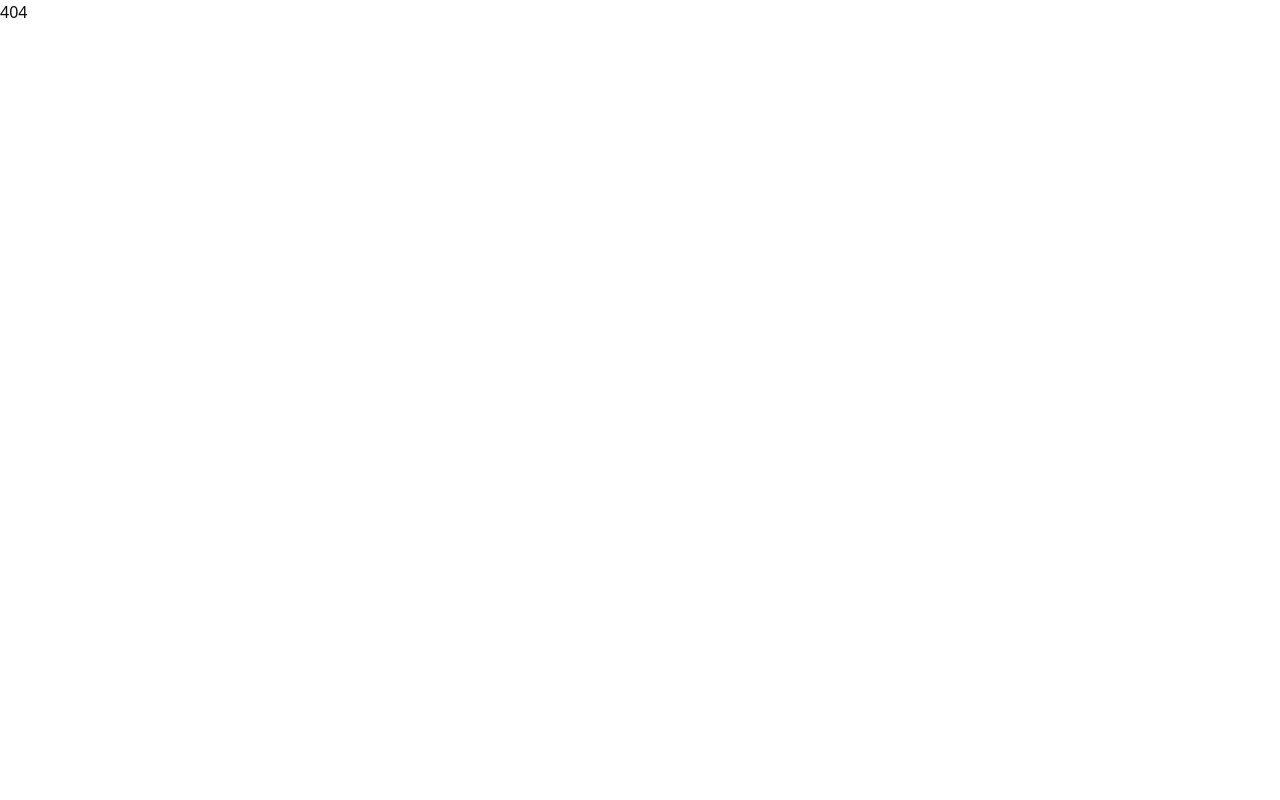
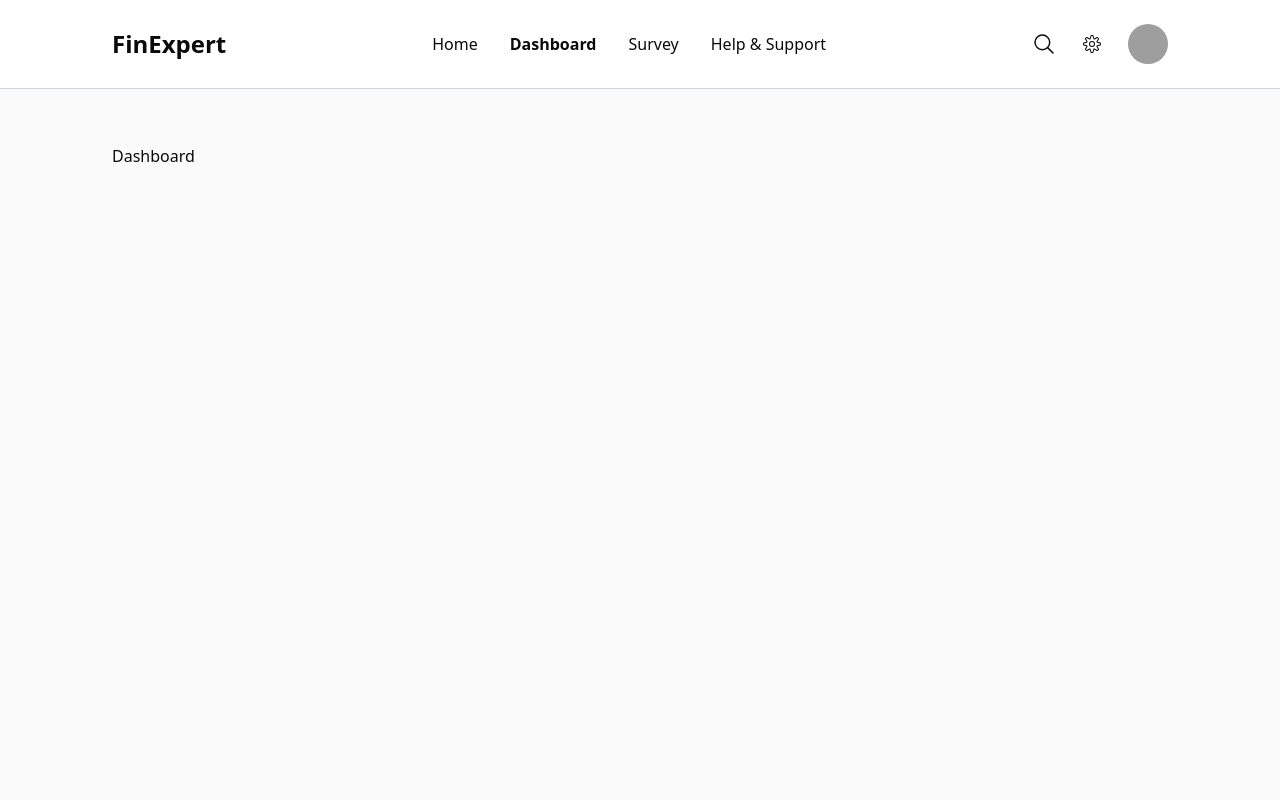
Before and after one commit to Ssaava/fin-expert, a React (Vite) app: page /dashboard in a window 1280 px wide. Shown: the top 800 px of the page. Built offline with nearby package versions, Linux system fonts and the light colour scheme; grey boxes are pictures that could not be loaded.

Commit message:
fixed links

```diff
--- a/src/App.tsx
+++ b/src/App.tsx
@@ -14,6 +14,7 @@ import RegulatorSurvey from "./pages/regulator-survey";
 import ServiceProviderSurvey from "./pages/service-provider-survey";
 import Settings from "./pages/settings";
 import Survey from "./pages/survey";
+import Dashboard from "./pages/dashboard";
 
 const App = () => {
   return (
@@ -28,8 +29,9 @@ const App = () => {
         <Route path="service-provider" element={<ServiceProviderSurvey />} />
         <Route path="developer" element={<DeveloperSurvey />} />
       </Route>
-      <Route path="/survey-insights" element={<SurveyInsightsLayout />}>
-        <Route index element={<Insights />} />
+      <Route path="dashboard" element={<SurveyInsightsLayout />}>
+        <Route index element={<Dashboard />} />
+        <Route path="survey-insights" element={<Insights />} />
         <Route path="settings" element={<Settings />} />
       </Route>
       <Route path="/auth" element={<AuthLayout />}>
--- a/src/components/home/HeroSection.tsx
+++ b/src/components/home/HeroSection.tsx
@@ -16,7 +16,7 @@ const HeroSection = () => {
             and reach more users.
           </p>
           <Link
-            to={"/survey-insights"}
+            to={"/dashboard"}
             className="cursor-pointer rounded-full bg-primary-500 text-lg w-fit mx-auto py-3 px-8 flex items-center gap-2  font-bold text-white"
           >
             Get Started <MdOutlineArrowOutward className="size-5" />
--- a/src/components/survey-insights/InsightsHeader.tsx
+++ b/src/components/survey-insights/InsightsHeader.tsx
@@ -1,7 +1,7 @@
 import { useState } from "react";
 import { CiSettings } from "react-icons/ci";
 import { IoSearchOutline } from "react-icons/io5";
-import { Link, useNavigate } from "react-router";
+import { Link, useNavigate, useLocation } from "react-router";
 import { Avatar, AvatarFallback, AvatarImage } from "../ui/avatar";
 import { Separator } from "@/components/ui/separator";
 import { LiaSignOutAltSolid } from "react-icons/lia";
@@ -13,6 +13,7 @@ import {
 
 const InsightsHeader = () => {
   const navigate = useNavigate();
+  const location = useLocation();
   const [isMenuOpen, setIsMenuOpen] = useState(false);
 
   const handleSignOut = () => {
@@ -20,6 +21,14 @@ const InsightsHeader = () => {
   };
   const toggleMenu = () => {
     setIsMenuOpen(!isMenuOpen);
+  };
+
+  const handleLinkClick = () => {
+    setIsMenuOpen(false);
+  };
+
+  const isActivePath = (path: string) => {
+    return location.pathname === path;
   };
 
   return (
@@ -54,9 +63,10 @@ const InsightsHeader = () => {
         {/* Mobile Menu */}
         <div
           className={`${
-            isMenuOpen ? "flex" : "hidden"
-          } md:hidden absolute top-full left-0 right-0 flex-col bg-white border-b border-gray-300 p-4`}
+            isMenuOpen ? "max-h-[500px] opacity-100" : "max-h-0 opacity-0"
+          } md:hidden absolute top-full left-0 right-0 flex flex-col bg-white border-b border-gray-300 overflow-hidden transition-all duration-300 ease-in-out`}
         >
+          <div className="p-4">
             <button className="mb-4">
               <Avatar className="size-10">
                 <AvatarImage src={"https://github.com/shadcn.png"} />
@@ -65,27 +75,45 @@ const InsightsHeader = () => {
             </button>
             <Link
               to="/"
-            className=" hover:text-primary-500 duration-300 hover:bg-primary-100 px-6 py-3"
+              onClick={handleLinkClick}
+              className={`hover:text-primary-500 duration-300 hover:bg-primary-100 px-6 py-3 w-full block rounded-lg ${
+                isActivePath("/") ? "font-extrabold bg-primary-100" : ""
+              }`}
             >
               Home
             </Link>
             <Link
-            to="/survey-insights"
-            className=" hover:text-primary-500 duration-300 hover:bg-primary-100 px-6 py-3"
+              to="/dashboard"
+              onClick={handleLinkClick}
+              className={`hover:text-primary-500 duration-300 hover:bg-primary-100 px-6 py-3 w-full block rounded-lg ${
+                isActivePath("/dashboard")
+                  ? "font-extrabold bg-primary-100"
+                  : ""
+              }`}
             >
               Dashboard
             </Link>
             <Link
-            to="/survey"
-            className=" hover:text-primary-500 duration-300 hover:bg-primary-100 px-6 py-3"
+              to="/dashboard/survey-insights"
+              onClick={handleLinkClick}
+              className={`hover:text-primary-500 duration-300 hover:bg-primary-100 px-6 py-3 w-full block rounded-lg ${
+                isActivePath("/dashboard/survey-insights")
+                  ? "font-extrabold bg-primary-100"
+                  : ""
+              }`}
             >
               Survey
             </Link>
             <Link
-            to="/survey"
-            className=" hover:text-primary-500 duration-300 hover:bg-primary-100 px-6 py-3"
+              to="/dashboard/help-support"
+              onClick={handleLinkClick}
+              className={`hover:text-primary-500 duration-300 hover:bg-primary-100 px-6 py-3 w-full block rounded-lg ${
+                isActivePath("/dashboard/help-support")
+                  ? "font-extrabold bg-primary-100"
+                  : ""
+              }`}
             >
-            Help and Support
+              Help & Support
             </Link>
 
             <form className="flex flex-col gap-2 mt-4">
@@ -98,13 +126,35 @@ const InsightsHeader = () => {
               />
             </form>
           </div>
+        </div>
 
         {/* Desktop Menu */}
         <div className="hidden md:flex gap-4 md:gap-8 items-center font-medium">
-          <Link to="/">Home</Link>
-          <Link to="/survey-insights">Dashboard</Link>
-          <Link to="/survey">Survey</Link>
-          <Link to="/Help and Support">Survey</Link>
+          <Link to="/" className={isActivePath("/") ? "font-extrabold" : ""}>
+            Home
+          </Link>
+          <Link
+            to="/dashboard"
+            className={isActivePath("/dashboard") ? "font-extrabold" : ""}
+          >
+            Dashboard
+          </Link>
+          <Link
+            to="/dashboard/survey-insights"
+            className={
+              isActivePath("/dashboard/survey-insights") ? "font-extrabold" : ""
+            }
+          >
+            Survey
+          </Link>
+          <Link
+            to="/dashboard/help-support"
+            className={
+              isActivePath("/dashboard/help-support") ? "font-extrabold" : ""
+            }
+          >
+            Help & Support
+          </Link>
         </div>
         <div className="hidden md:flex gap-6 items-center">
           <button>
@@ -128,7 +178,7 @@ const InsightsHeader = () => {
                   <p className="text-black/40 font-bold">johndoe@gmail.com</p>
                 </div>
                 <Link
-                  to="/survey-insights/settings"
+                  to="/dashboard/settings"
                   reloadDocument
                   className="text-primary-500 font-bold rounded-full py-1 px-5 border-2"
                 >
--- a/src/hooks/useSurvey.tsx
+++ b/src/hooks/useSurvey.tsx
@@ -36,7 +36,7 @@ const useSurvey = () => {
   const handleExitSurvey = (): void => {
     localStorage.removeItem("surveyAnswers");
     localStorage.removeItem("surveyCurrentPage");
-    navigate("/survey-insights");
+    navigate("/dashboard/survey-insights");
   };
 
   const handleCloseSurvey = (): void => {
--- /dev/null
+++ b/src/pages/dashboard.tsx
@@ -0,0 +1,5 @@
+const Dashboard = () => {
+  return <div>Dashboard</div>;
+};
+
+export default Dashboard;
--- a/src/pages/survey.tsx
+++ b/src/pages/survey.tsx
@@ -7,7 +7,7 @@ const Survey = () => {
     <>
       <section className="min-h-screen w-screen bg-white px-6 sm:px-10 md:px-20 lg:px-28 py-4 sm:py-6">
         <div className="flex justify-between py-8 mb-8">
-          <Link to="/survey-insights">
+          <Link to="/dashboard/survey-insights">
             <GoArrowLeft className="text-3xl" />
           </Link>
         </div>
```
Lines whose indentation alone changed are shown as unchanged.
